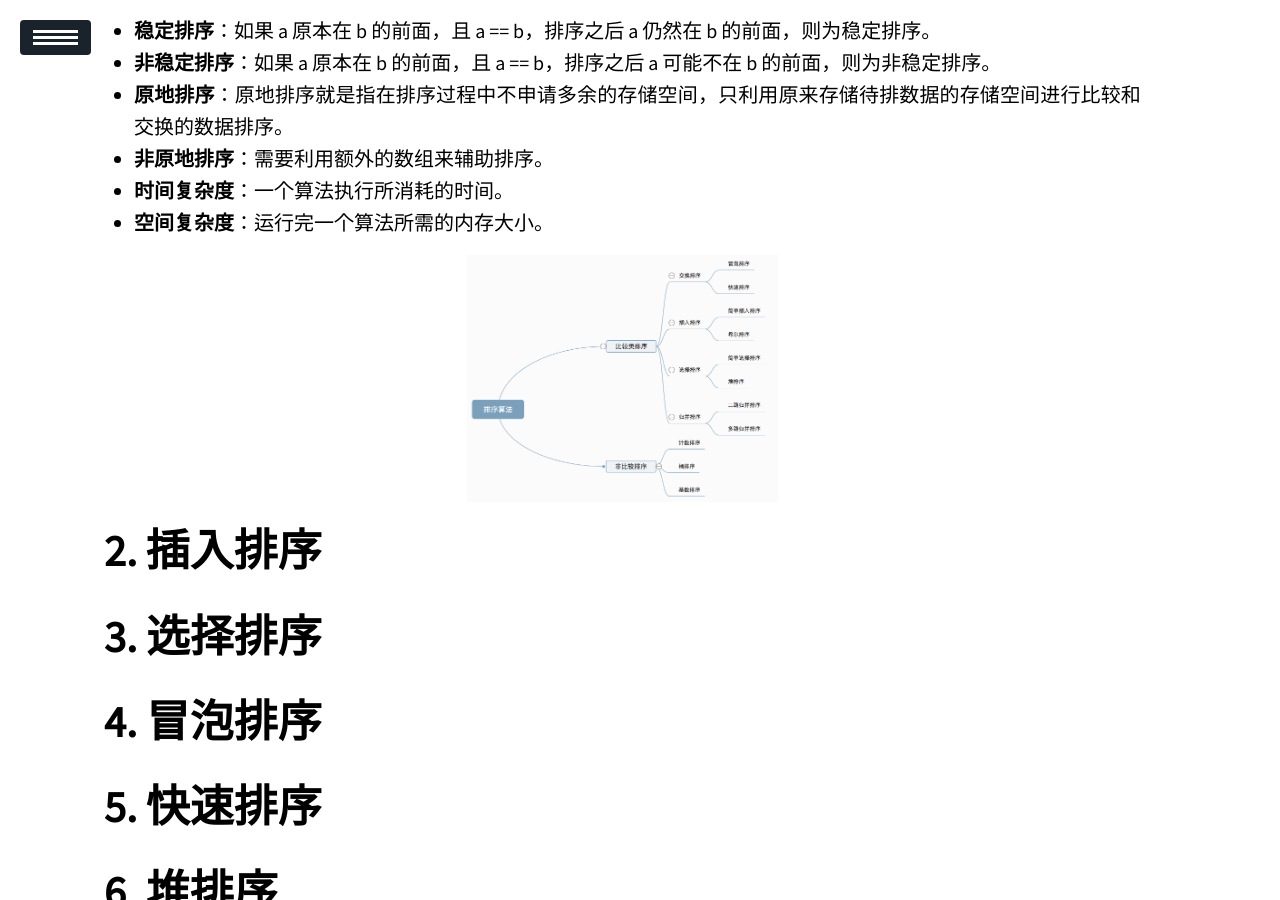
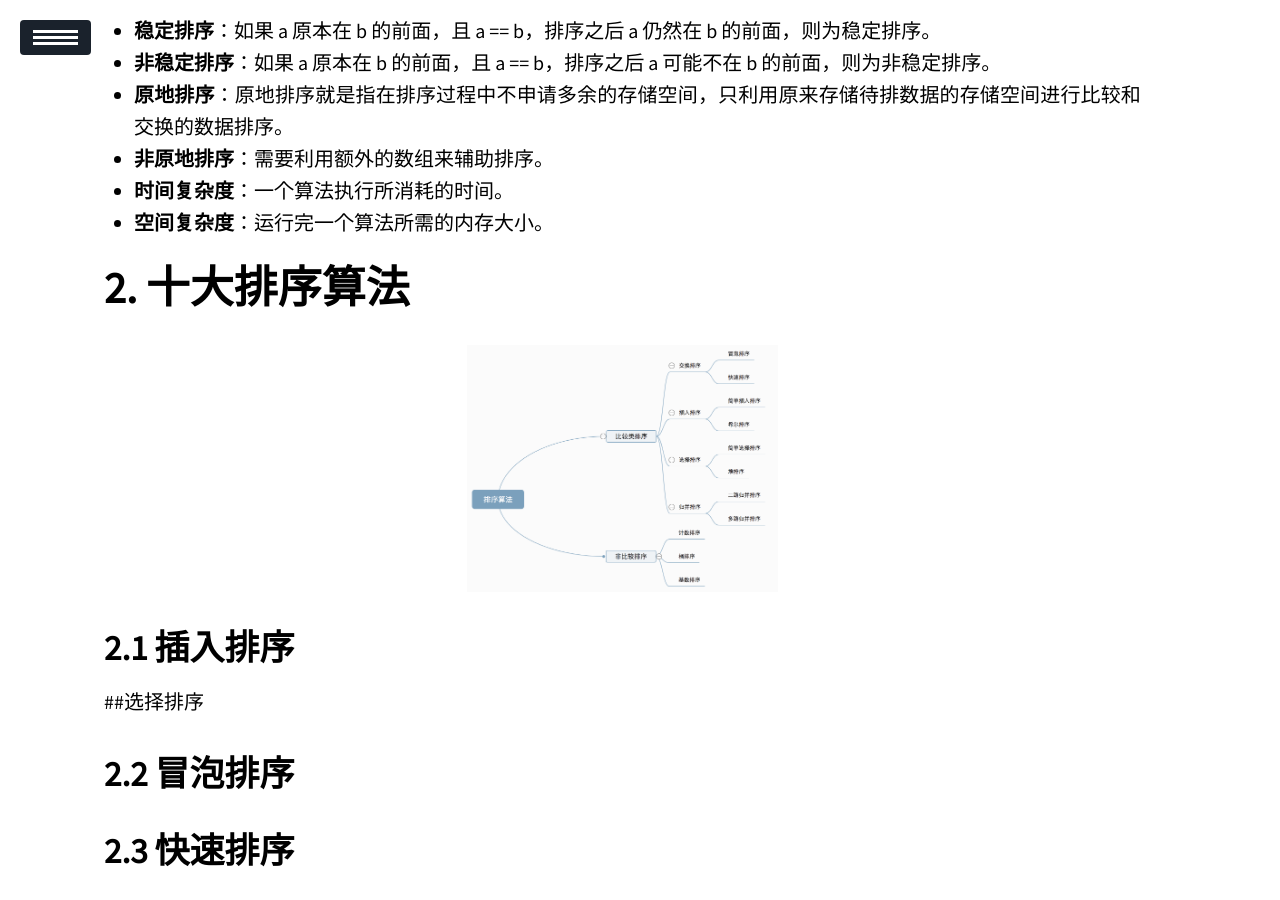
Before and after one commit to ssskz/ssskz.github.io, a Jekyll site: the page built from _posts/2024-9-13-Sorting-Algorithm.md, in a window 1280 px wide and 900 px high, scrolled down 471 px. Built offline with Jekyll 4.4.1, drawn with Linux system fonts in a browser that asks for light colours; our own code applies the rules of GitHub Pages for plain Markdown files; a script that is not in the unit is left out.

Commit message:
1
Signed-off-by: ssskz <12497590+ssskz@user.noreply.gitee.com>

```diff
--- a/_posts/2024-9-13-Sorting-Algorithm.md
+++ b/_posts/2024-9-13-Sorting-Algorithm.md
@@ -19,24 +19,26 @@ description: Sorting is an important operation in computer programming, we will
 - **时间复杂度**：一个算法执行所消耗的时间。
 - **空间复杂度**：运行完一个算法所需的内存大小。
 
+# 十大排序算法
+
 <img src="https://ssskz.github.io/materials/Sorting/sorting.png" width="30%">
 
-# 插入排序
+## 插入排序
 
-# 选择排序
+##选择排序
 
-# 冒泡排序
+## 冒泡排序
 
-# 快速排序
+## 快速排序
 
-# 堆排序
+## 堆排序
 
-# 基数排序
+## 基数排序
 
-# 归并排序
+## 归并排序
 
-# 计数排序
+## 计数排序
 
-# 希尔排序
+## 希尔排序
 
-# 桶排序
+## 桶排序
```
